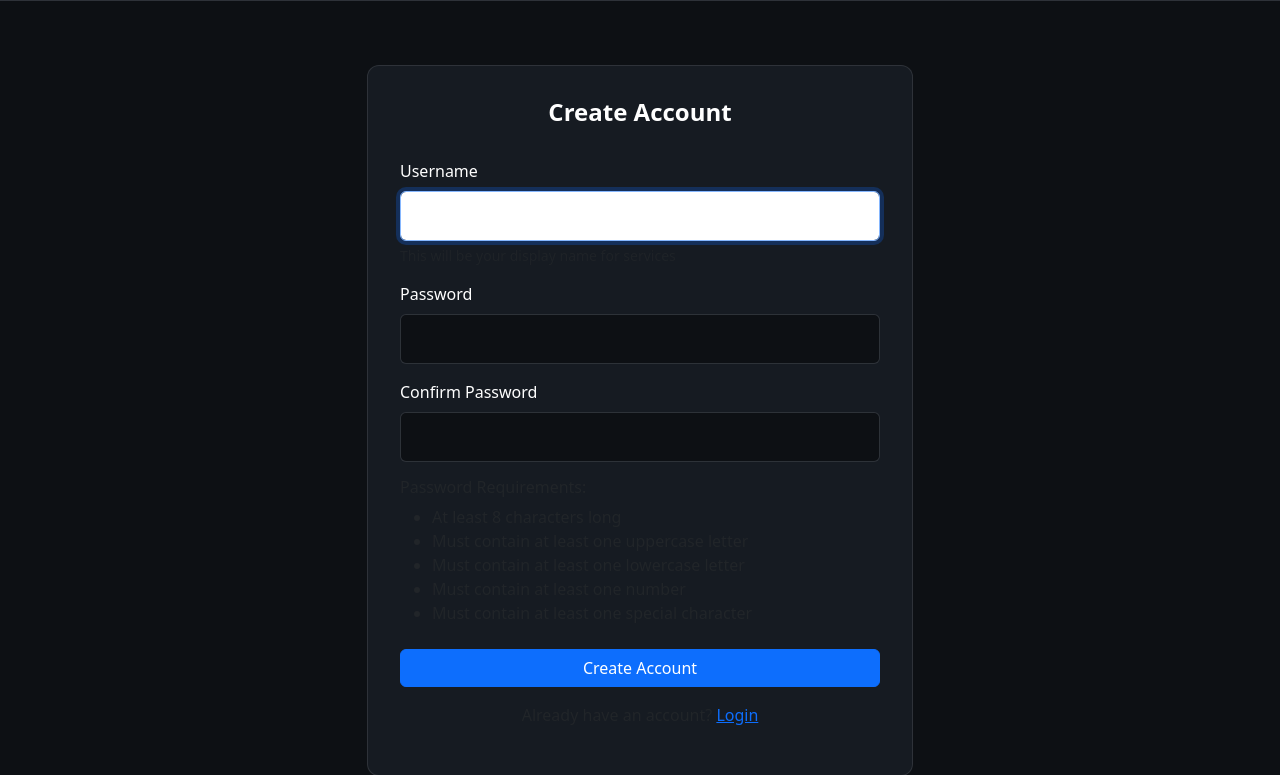
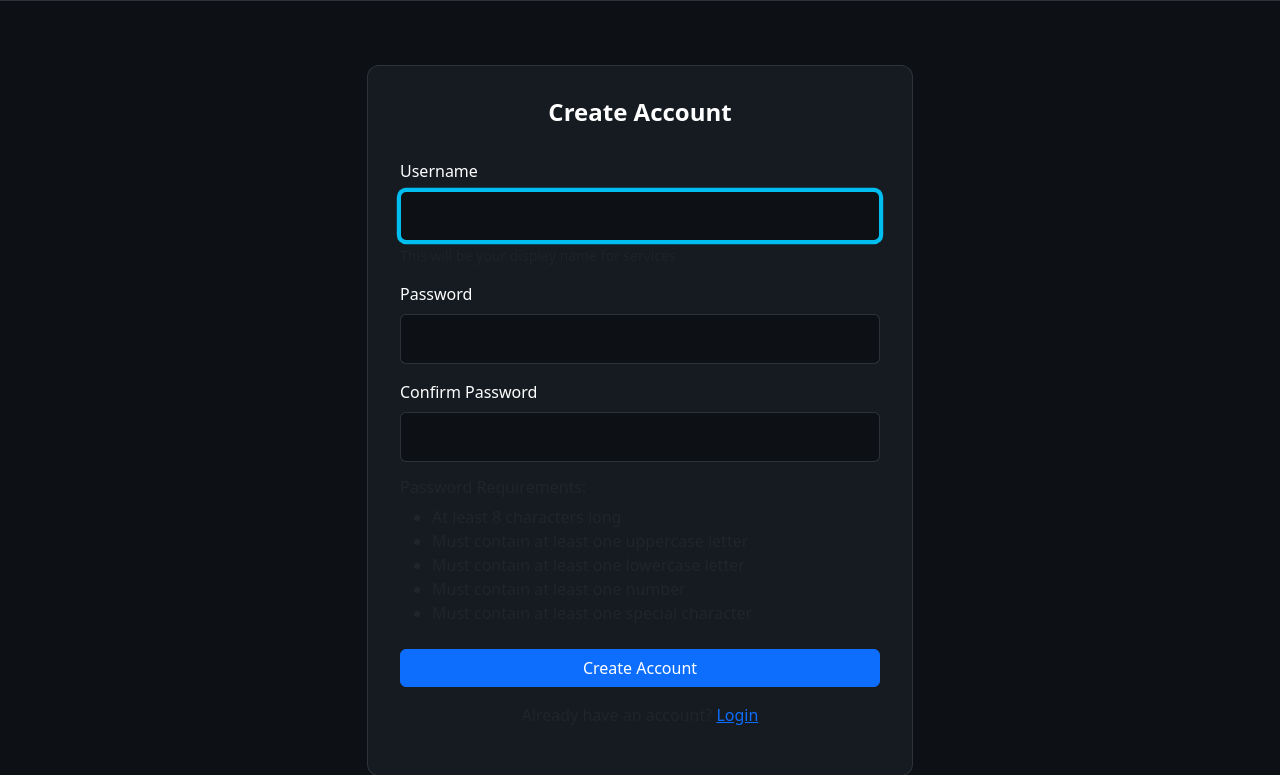
Before and after one commit to onur-CK/SkillFlow, a Django app: template skillflow/templates/sign-up.html in a window 1280 px wide, with the restyled element focused. Shown: the part 197-972 px from the top of the page. Run offline with Django 5.2, Linux system fonts and the light colour scheme; the template is opened without the code that fills it, so the values that code supplies are empty.

Commit message:
focus effect for our inputs to create better user experience

```diff
--- a/skillflow/static/css/styles.css
+++ b/skillflow/static/css/styles.css
@@ -239,3 +239,10 @@ body {
     color: white;
     padding: 0.75rem 1rem;
 }
+
+.custom-input:focus {
+    background-color: #0d1014;
+    border-color: #00beef;
+    box-shadow: 0 0 0 0.2rem rgba(0, 190, 239, 025);
+    color: white;
+}
```
